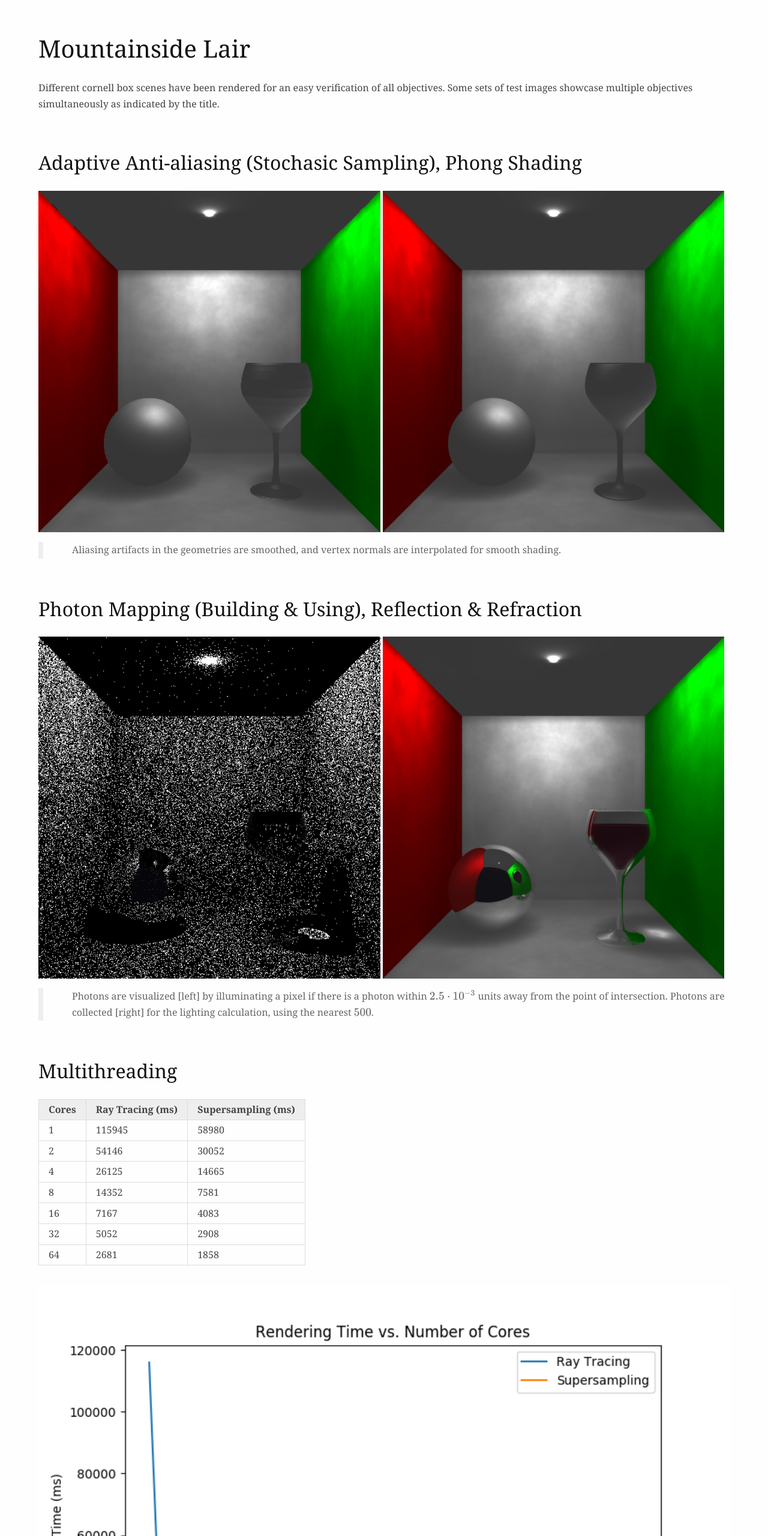
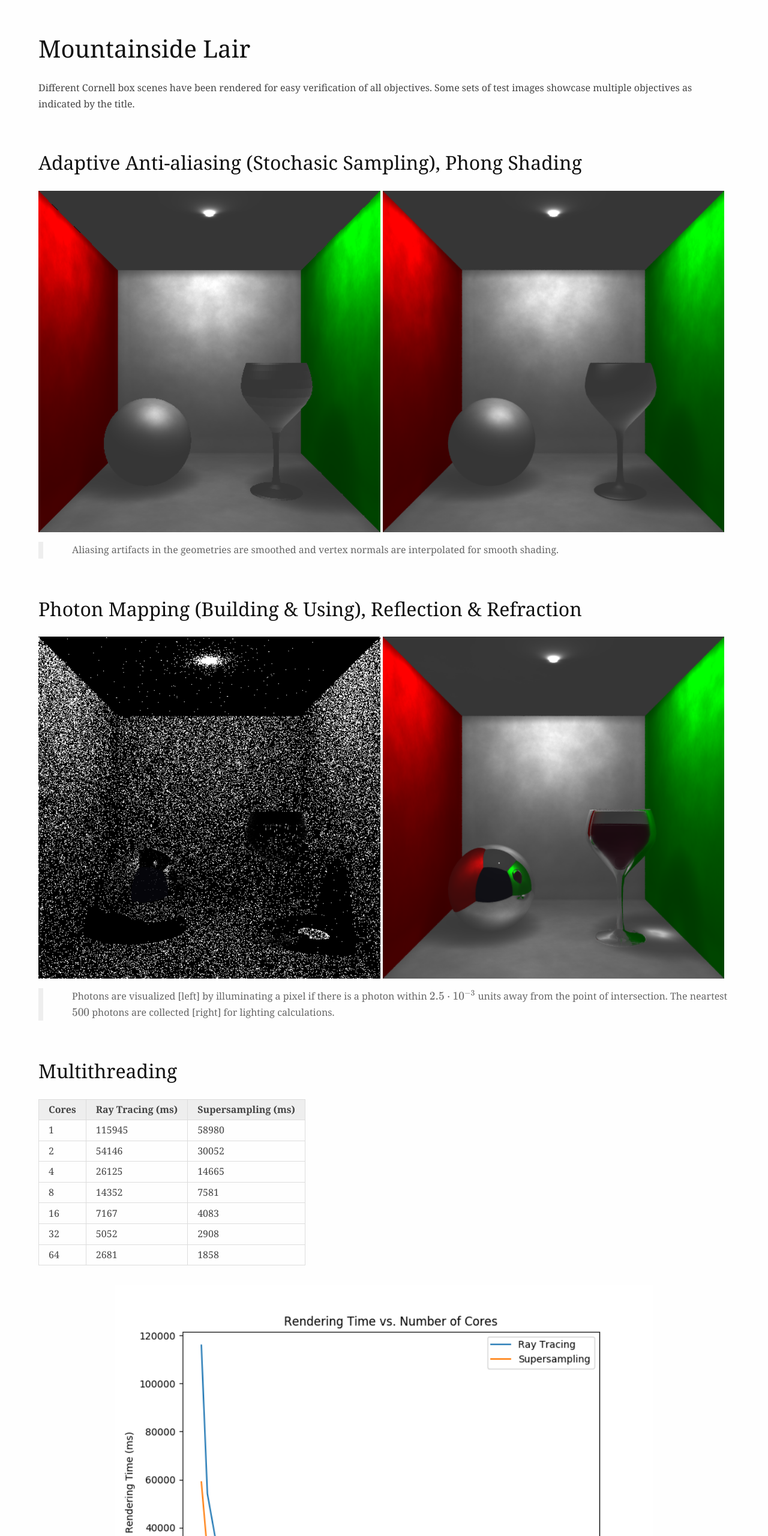
Before and after one commit to zandershah/cs488-demo, a plain HTML site: page index.html in a window 1280 px wide. Shown: the part 40-2600 px from the top of the page at 60% size. Drawn offline with nearby package versions, Linux system fonts and the light colour scheme.

Commit message:
slight smaller images and wording changes

```diff
--- a/index.html
+++ b/index.html
@@ -26,16 +26,16 @@
 </head>
 <body>
 <h1 id="mountainside-lair">Mountainside Lair</h1>
-<p>Different cornell box scenes have been rendered for an easy verification of all objectives. Some sets of test images showcase multiple objectives simultaneously as indicated by the title.</p>
+<p>Different Cornell box scenes have been rendered for easy verification of all objectives. Some sets of test images showcase multiple objectives as indicated by the title.</p>
 <h2 id="adaptive-anti-aliasing-stochasic-sampling-phong-shading">Adaptive Anti-aliasing (Stochasic Sampling), Phong Shading</h2>
 <p><img src="0.png" class="double"> <img src="1.png" class="double"></p>
 <blockquote>
-<p>Aliasing artifacts in the geometries are smoothed, and vertex normals are interpolated for smooth shading.</p>
+<p>Aliasing artifacts in the geometries are smoothed and vertex normals are interpolated for smooth shading.</p>
 </blockquote>
 <h2 id="photon-mapping-building-using-reflection-refraction">Photon Mapping (Building &amp; Using), Reflection &amp; Refraction</h2>
 <p><img src="3.png" class="double"> <img src="4.png" class="double"></p>
 <blockquote>
-<p>Photons are visualized [left] by illuminating a pixel if there is a photon within <span class="math inline">2.5 \cdot 10^{-3}</span> units away from the point of intersection. Photons are collected [right] for the lighting calculation, using the nearest <span class="math inline">500</span>.</p>
+<p>Photons are visualized [left] by illuminating a pixel if there is a photon within <span class="math inline">2.5 \cdot 10^{-3}</span> units away from the point of intersection. The neartest <span class="math inline">500</span> photons are collected [right] for lighting calculations.</p>
 </blockquote>
 <h2 id="multithreading">Multithreading</h2>
 <table>
@@ -91,12 +91,12 @@
 <h2 id="mountains-generated-by-noise-function-bump-mapping-water-mountains">Mountains Generated by Noise Function, Bump Mapping (Water &amp; Mountains)</h2>
 <p><img src="5.png" class="double"> <img src="6.png" class="double"></p>
 <blockquote>
-<p>Mountains looked bad when bump mapped so instead I will show a bump mapped sphere. This is because they are scaled from the space they were generated in so the partial derivatives are wrong.</p>
+<p>Mountains looked bad when bump mapped so I decided to show a bump mapped sphere instead. This is because they are scaled from the space they were generated in so the partial derivatives are wrong.</p>
 </blockquote>
 <h2 id="model-pine-trees-supervillains-lair-static-scene-mountains-pine-trees-supervillains-lair-water">Model Pine Trees &amp; Supervillain’s Lair, Static Scene (Mountains, Pine Trees, Supervillain’s Lair, Water)</h2>
 <p><img src="7.png" /></p>
 <blockquote>
-<p>Every technical objective plays an important part in the final scene.</p>
+<p>Every objective plays an important part in the final scene.</p>
 <ul>
 <li><strong>Adaptive Anti-aliasing</strong> for a smoother image.</li>
 <li><strong>Refraction &amp; Reflection</strong> are used for the windows, wine, and water.</li>
--- a/pandoc.css
+++ b/pandoc.css
@@ -66,10 +66,12 @@ p {
 }
 
 img {
-  width: 90vw;
+  margin-left: 10vw;
+  width: 70vw;
 }
 
 img.double {
+  margin-left: 0;
   width: 44.5vw;
 }
 
```
Also changed, not shown: 1 other file.
